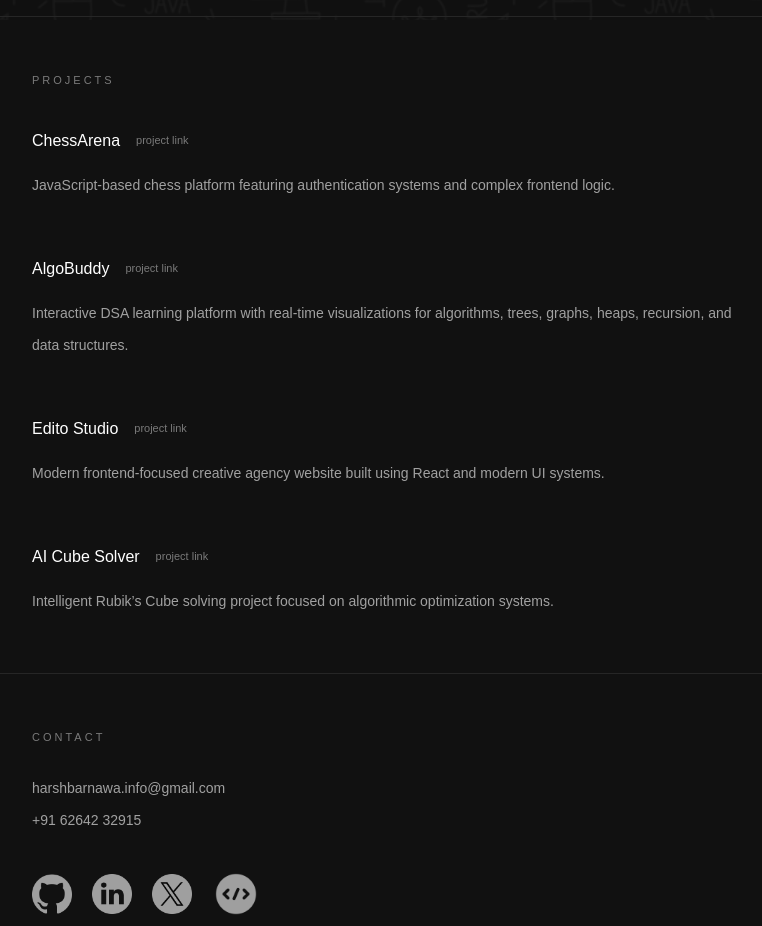
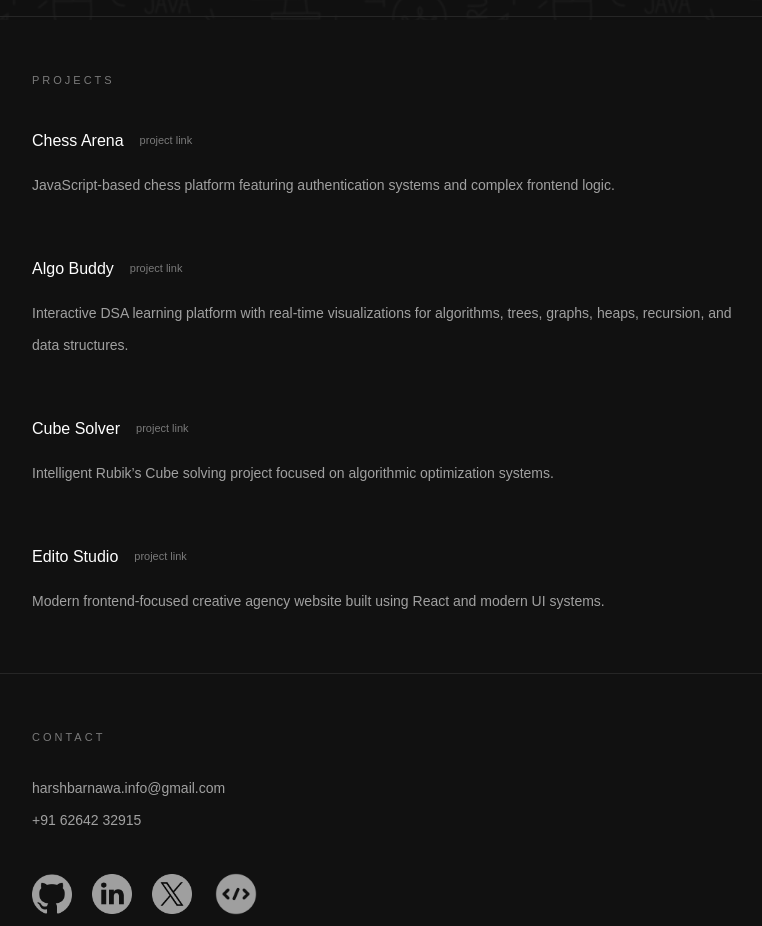
Before and after one commit to harshbarnawa/Portfolio, a React (Vite) app: page / in a window 1280 px wide. Shown: the part 780-1706 px from the top of the page, without its empty margins (248-1010 px from the left). Built offline with nearby package versions, Linux system fonts and the light colour scheme.

Commit message:
ordering projects

```diff
--- a/src/App.jsx
+++ b/src/App.jsx
@@ -299,25 +299,25 @@ function App() {
 
             {[
               {
-                title: "ChessArena",
+                title: "Chess Arena",
                 link: "https://chessbylibrary.vercel.app/",
                 desc: "JavaScript-based chess platform featuring authentication systems and complex frontend logic."
               },
               {
-                title: "AlgoBuddy",
+                title: "Algo Buddy",
                 link: "https://github.com/harshbarnawa",
                 desc: "Interactive DSA learning platform with real-time visualizations for algorithms, trees, graphs, heaps, recursion, and data structures."
+              },{
+                title: "Cube Solver",
+                link: "https://github.com/harshbarnawa",
+                desc: "Intelligent Rubik’s Cube solving project focused on algorithmic optimization systems."
               },
               {
                 title: "Edito Studio",
                 link: "https://edit-studio-sage.vercel.app/",
                 desc: "Modern frontend-focused creative agency website built using React and modern UI systems."
               },
-              {
-                title: "AI Cube Solver",
-                link: "https://github.com/harshbarnawa",
-                desc: "Intelligent Rubik’s Cube solving project focused on algorithmic optimization systems."
-              }
+
             ].map((project) => (
 
               <div key={project.title}>
```
